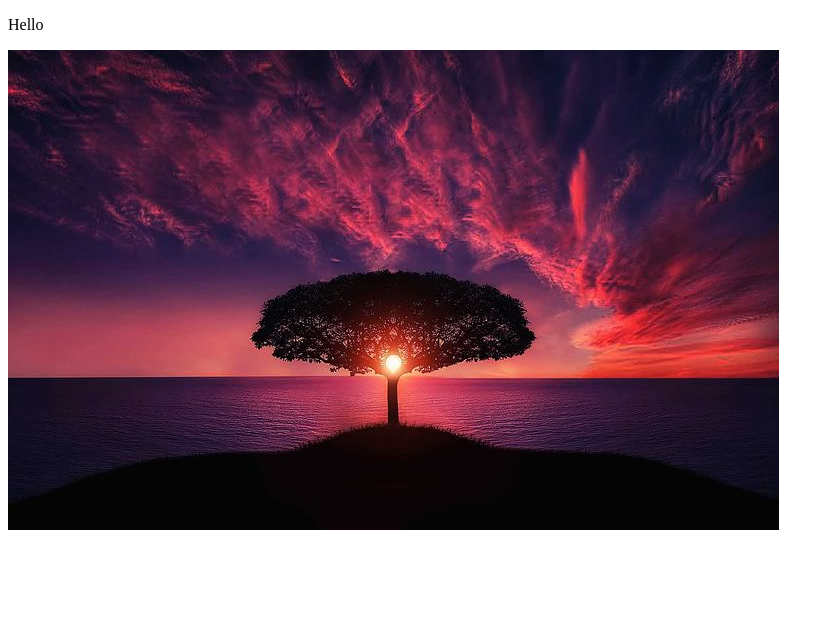
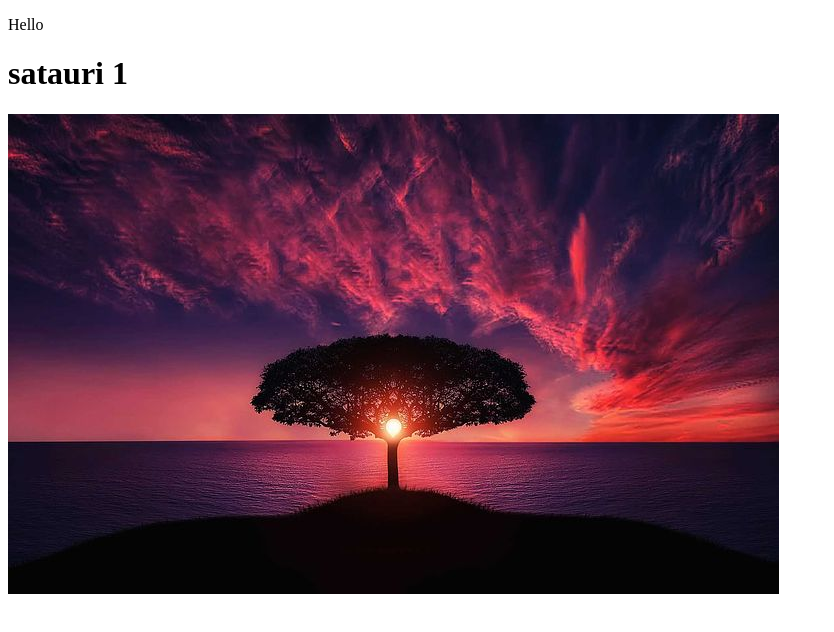
Before and after one commit to kristina-makalatia/lesson4-116, a plain HTML site: page index.html in a window 1280 px wide. Shown: the whole page, without its empty margins (0-834 px from the left). Drawn offline with Linux system fonts and the light colour scheme.

Commit message:
add h1 tag

```diff
--- a/index.html
+++ b/index.html
@@ -5,7 +5,7 @@
 </head>
 <body>
 	<p> Hello </p>
-
+	<h1>satauri 1</h1>
 	<section>
 		<img src="images/tree.jpg" alt="image">
 	</section>
```
